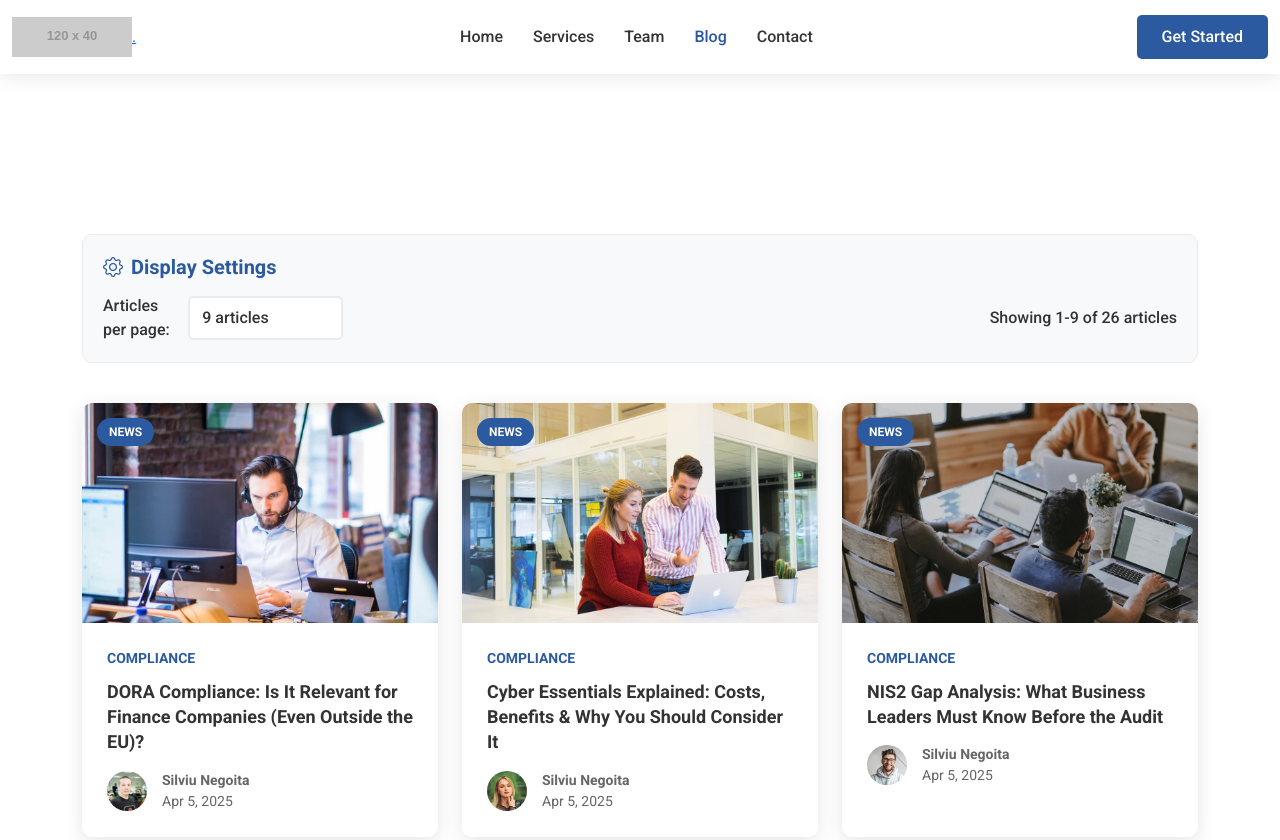
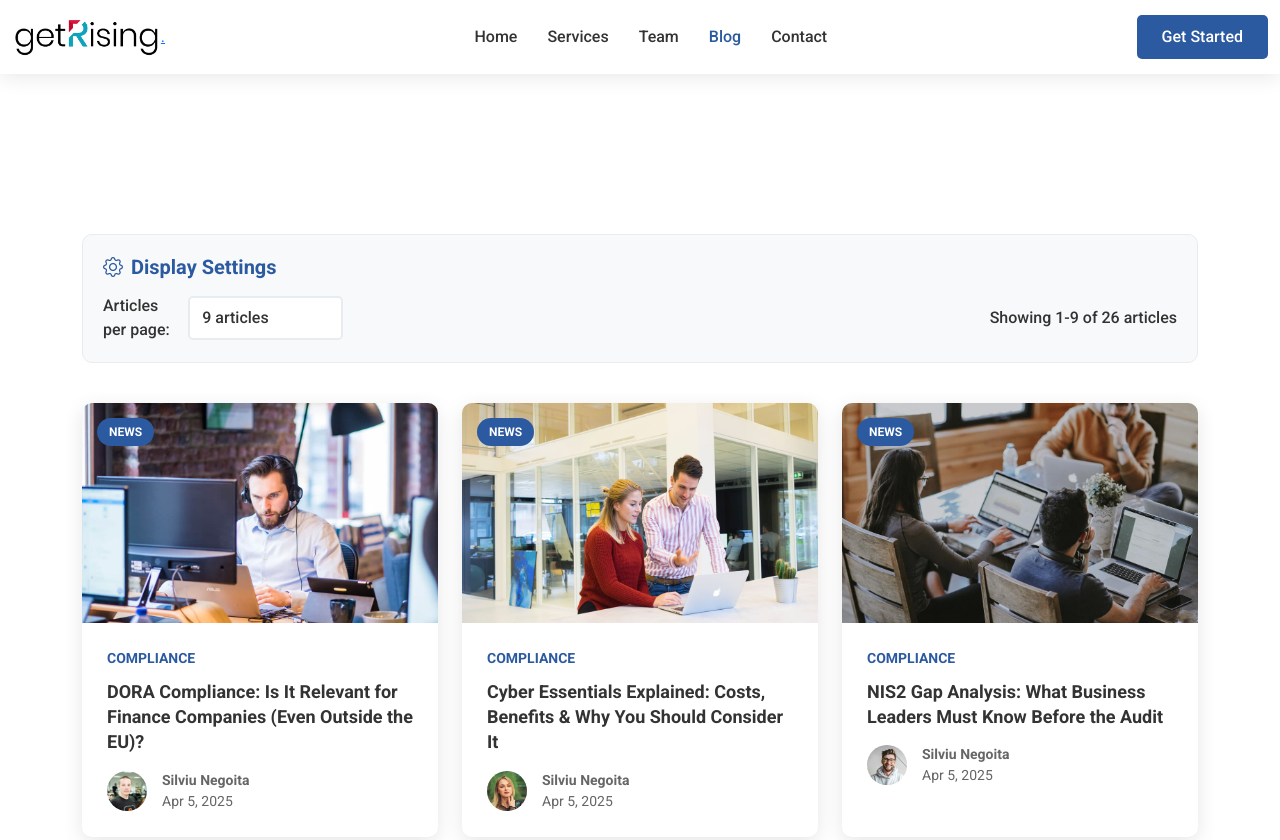
Before and after one commit to HyperCodex1004/getrising.uk, a plain HTML site: page blog.html in a window 1280 px wide. Shown: the top 840 px of the page. Drawn offline with nearby package versions, Linux system fonts and the light colour scheme; placeholder pictures from the web are drawn by us.

Commit message:
add_logo

```diff
--- a/blog.html
+++ b/blog.html
@@ -384,7 +384,7 @@
     <div class="container-fluid position-relative d-flex align-items-center justify-content-between">
 
       <a href="index.html" class="logo d-flex align-items-center me-auto me-xl-0">
-        <img src="https://via.placeholder.com/120x40/2c5aa0/ffffff?text=GetRising" alt="GetRising home">
+        <img src="assets/img/logo.png" alt="GetRising home">
         <span>.</span>
       </a>
 
```
